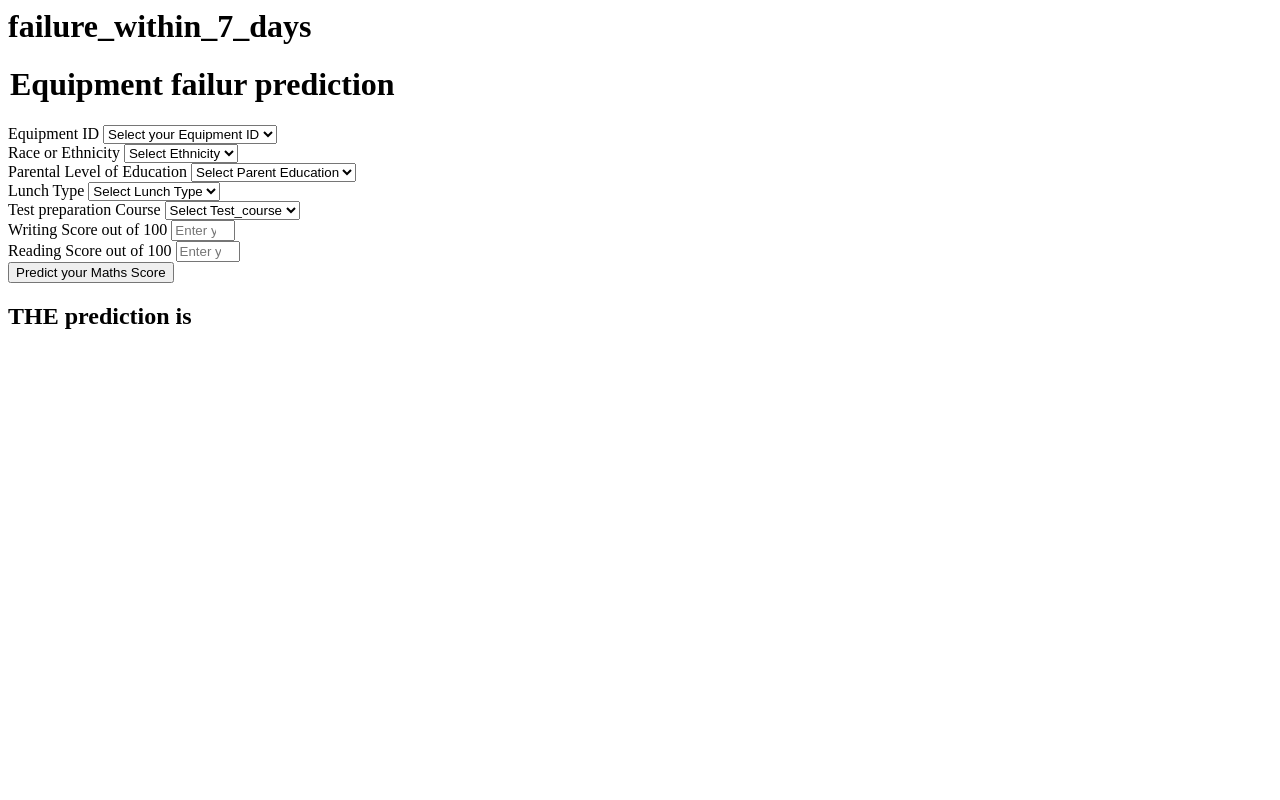
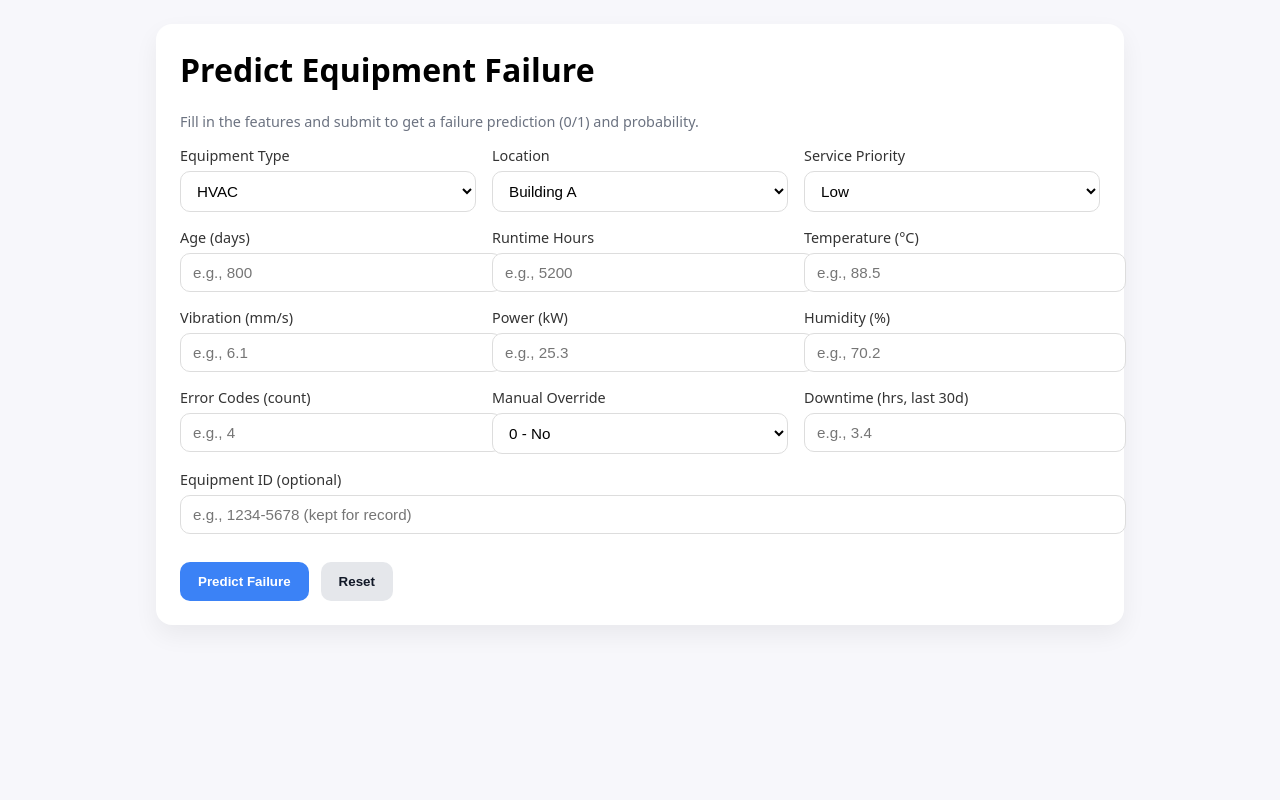
Before and after one commit to dhailu/ML_predict_equipment_failures, a Flask app: page /predict in a window 1280 px wide. Run offline with Flask 3, Linux system fonts and the light colour scheme; parts of the project's set-up code (start-up, migrations or seed data) failed here and were passed over.

Commit message:
app updated

```diff
--- a/src/component/data_ingetion.py
+++ b/src/component/data_ingetion.py
@@ -59,6 +59,6 @@
     data_transformation = DataTransformation()
     train_arr, test_arr,_ = data_transformation.initiate_data_transformation(train_data, test_data)
 
-    model_trainer = ModelTrainer()
-    # print(model_trainer.initiate_model_trainer(train_array=train_arr, test_array=test_arr, preprocessor_path=None))
-    print(model_trainer.initiate_model_trainer(train_arr, test_arr))
+    # model_trainer = ModelTrainer()
+    # # print(model_trainer.initiate_model_trainer(train_array=train_arr, test_array=test_arr, preprocessor_path=None))
+    # print(model_trainer.initiate_model_trainer(train_arr, test_arr))
--- a/src/component/data_transformation.py
+++ b/src/component/data_transformation.py
@@ -52,6 +52,7 @@
 
             logging.info(f"Categorical columns: {categorical_columns}")
             logging.info(f"Numerical columns: {numerical_columns}")
+
 
             preprocessor=ColumnTransformer(
                 [
--- a/templates/home.html
+++ b/templates/home.html
@@ -1,119 +1,136 @@
-<html>
+<!doctype html>
+<html lang="en">
+<head>
+  <meta charset="utf-8" />
+  <title>Equipment Failure Prediction</title>
+  <meta name="viewport" content="width=device-width, initial-scale=1" />
+  <style>
+    :root { font-family: system-ui, -apple-system, Segoe UI, Roboto, sans-serif; }
+    body { margin: 0; padding: 24px; background: #f7f7fb; }
+    .card { max-width: 920px; margin: 0 auto; background: #fff; border-radius: 16px; padding: 24px; box-shadow: 0 10px 25px rgba(0,0,0,0.06); }
+    h1 { margin-top: 0; }
+    .grid { display: grid; grid-template-columns: repeat(12, 1fr); gap: 16px; }
+    .col-4 { grid-column: span 4; } .col-6 { grid-column: span 6; } .col-12 { grid-column: span 12; }
+    label { display: block; font-size: 0.9rem; color: #333; margin-bottom: 6px; }
+    input[type="number"], input[type="text"], select {
+      width: 100%; padding: 10px 12px; border: 1px solid #ddd; border-radius: 10px; font-size: 0.95rem; background: #fff;
+    }
+    .row { margin-bottom: 10px; }
+    .actions { display: flex; gap: 12px; margin-top: 12px; }
+    button {
+      border: 0; background: #3b82f6; color: #fff; padding: 12px 18px; border-radius: 10px; cursor: pointer; font-weight: 600;
+    }
+    button.secondary { background: #e5e7eb; color: #111827; }
+    .note { color: #6b7280; font-size: 0.9rem; margin-top: 8px; }
+    .result { margin-top: 18px; padding: 12px 14px; border-radius: 10px; background: #f1f5f9; font-family: ui-monospace, SFMono-Regular, Menlo, Monaco, Consolas, monospace; }
+  </style>
+</head>
 <body>
-    <div class="login">
-       <h1>failure_within_7_days</h1>
+  <div class="card">
+    <h1>Predict Equipment Failure</h1>
+    <p class="note">Fill in the features and submit to get a failure prediction (0/1) and probability.</p>
 
-       <form action="{{url_for('predict_datapoint')}}" method="post">
-        <h1>
-            <legend>Equipment failur prediction</legend>
-        </h1>
-
-
-        <div class="mb-3">
-            <label class="form-label">Equipment ID</label>
-            <select class="form-control" name="Equipment ID" placeholder="Enter you Equipment ID" required>
-                <option class="placeholder" selected disabled value="">Select your Equipment ID</option>
-                <option value="male">
-                    Male
-                </option>
-                <option value="female">
-                    Female
-                </option>
-            </select>
+    <form method="POST" action="{{ url_for('predict') }}">
+      <div class="grid">
+        <!-- Categorical -->
+        <div class="col-4">
+          <label for="equipment_type">Equipment Type</label>
+          <select id="equipment_type" name="equipment_type" required>
+            {% for opt in equipment_types or ['HVAC','Elevator','Generator','Pump','Boiler'] %}
+              <option value="{{ opt }}">{{ opt }}</option>
+            {% endfor %}
+          </select>
         </div>
 
-
-        <div class="mb-3">
-            <label class="form-label">Race or Ethnicity</label>
-            <select class="form-control" name="ethnicity" placeholder="Enter you ethnicity" required>
-                <option class="placeholder" selected disabled value="">Select Ethnicity</option>
-                <option value="group A">
-                    Group A
-                </option>
-                <option value="group B">
-                    Group B
-                </option>
-                <option value="group C">
-                    Group C
-                </option>
-                <option value="group D">
-                    Group D
-                </option>
-                <option value="group E">
-                    Group E
-                </option>
-            </select>
+        <div class="col-4">
+          <label for="location">Location</label>
+          <select id="location" name="location" required>
+            {% for opt in locations or ['Building A','Building B','Building C','Warehouse 1','Warehouse 2'] %}
+              <option value="{{ opt }}">{{ opt }}</option>
+            {% endfor %}
+          </select>
         </div>
 
+        <div class="col-4">
+          <label for="service_priority">Service Priority</label>
+          <select id="service_priority" name="service_priority" required>
+            {% for opt in priorities or ['Low','Medium','High'] %}
+              <option value="{{ opt }}">{{ opt }}</option>
+            {% endfor %}
+          </select>
+        </div>
 
-        <div class="mb-3">
-            <label class="form-label">Parental Level of Education</label>
-            <select class="form-control" name="parental_level_of_education"
-                placeholder="Enter you Parent Education" required>
-                <option class="placeholder" selected disabled value="">Select Parent Education</option>
-                <option value="associate's degree">
-                    associate's degree
-                </option>
-                <option value="bachelor's degree">
-                    bachelor's degree
-                </option>
-                <option value="high school">
-                    high school
-                </option>
-                <option value="master's degree">
-                    master's degree
-                </option>
-                <option value="some college">
-                    some college
-                </option>
-                <option value="some high school">
-                    some high school
-                </option>
-            </select>
+        <!-- Numeric -->
+        <div class="col-4">
+          <label for="age_days">Age (days)</label>
+          <input type="number" id="age_days" name="age_days" min="0" step="1" placeholder="e.g., 800" required />
         </div>
-        <div class="mb-3">
 
+        <div class="col-4">
+          <label for="runtime_hours">Runtime Hours</label>
+          <input type="number" id="runtime_hours" name="runtime_hours" min="0" step="0.01" placeholder="e.g., 5200" required />
+        </div>
 
-            <label class="form-label">Lunch Type</label>
-            <select class="form-control" name="lunch" placeholder="Enter you Lunch" required>
-                <option class="placeholder" selected disabled value="">Select Lunch Type</option>
-                <option value="free/reduced">
-                    free/reduced
-                </option>
-                <option value="standard">
-                    standard
-                </option>
-            </select>
+        <div class="col-4">
+          <label for="temperature">Temperature (°C)</label>
+          <input type="number" id="temperature" name="temperature" step="0.01" placeholder="e.g., 88.5" required />
         </div>
-        <div class="mb-3">
-            <label class="form-label">Test preparation Course</label>
-            <select class="form-control" name="test_preparation_course" placeholder="Enter you Course"
-                required>
-                <option class="placeholder" selected disabled value="">Select Test_course</option>
-                <option value="none">
-                    None
-                </option>
-                <option value="completed">
-                    Completed
-                </option>
-            </select>
+
+        <div class="col-4">
+          <label for="vibration_level">Vibration (mm/s)</label>
+          <input type="number" id="vibration_level" name="vibration_level" step="0.01" placeholder="e.g., 6.1" required />
         </div>
-        <div class="mb-3">
-            <label class="form-label">Writing Score out of 100</label>
-            <input class="form-control" type="number" name="reading_score"
-                placeholder="Enter your Reading score" min='0' max='100' />
+
+        <div class="col-4">
+          <label for="power_consumption_kw">Power (kW)</label>
+          <input type="number" id="power_consumption_kw" name="power_consumption_kw" step="0.01" placeholder="e.g., 25.3" required />
         </div>
-        <div class="mb-3">
-            <label class="form-label">Reading Score out of 100</label>
-            <input class="form-control" type="number" name="writing_score"
-                placeholder="Enter your Reading Score" min='0' max='100' />
+
+        <div class="col-4">
+          <label for="humidity_level">Humidity (%)</label>
+          <input type="number" id="humidity_level" name="humidity_level" min="0" max="100" step="0.01" placeholder="e.g., 70.2" required />
         </div>
-        <div class="mb-3">
-            <input class="btn btn-primary" type="submit" value="Predict your Maths Score" required />
+
+        <div class="col-4">
+          <label for="error_codes_count">Error Codes (count)</label>
+          <input type="number" id="error_codes_count" name="error_codes_count" min="0" step="1" placeholder="e.g., 4" required />
         </div>
+
+        <div class="col-4">
+          <label for="manual_override">Manual Override</label>
+          <select id="manual_override" name="manual_override" required>
+            <option value="0">0 - No</option>
+            <option value="1">1 - Yes</option>
+          </select>
+        </div>
+
+        <div class="col-4">
+          <label for="downtime_last_30d">Downtime (hrs, last 30d)</label>
+          <input type="number" id="downtime_last_30d" name="downtime_last_30d" min="0" step="0.01" placeholder="e.g., 3.4" required />
+        </div>
+
+        <!-- Optional: equipment_id text (ignored by model but allowed if you keep X columns aligned) -->
+        <div class="col-12">
+          <label for="equipment_id">Equipment ID (optional)</label>
+          <input type="text" id="equipment_id" name="equipment_id" placeholder="e.g., 1234-5678 (kept for record)" />
+        </div>
+
+        <!-- Actions -->
+        <div class="col-12 actions">
+          <button type="submit">Predict Failure</button>
+          <button type="reset" class="secondary">Reset</button>
+        </div>
+      </div>
     </form>
-    <h2>
-       THE  prediction is {{results}}
-    </h2>
-   <body>
+
+    {% if prediction is defined %}
+      <div class="result">
+        <div><strong>Prediction:</strong> {{ prediction }}</div>
+        {% if probability is defined %}
+          <div><strong>Probability of failure:</strong> {{ '%.3f'|format(probability) }}</div>
+        {% endif %}
+      </div>
+    {% endif %}
+  </div>
+</body>
 </html>
```
Also changed, not shown: src/pipeline/predict_pipeline.py (+21 -21 lines), templates/home_page.html (deleted), 5 other files.
